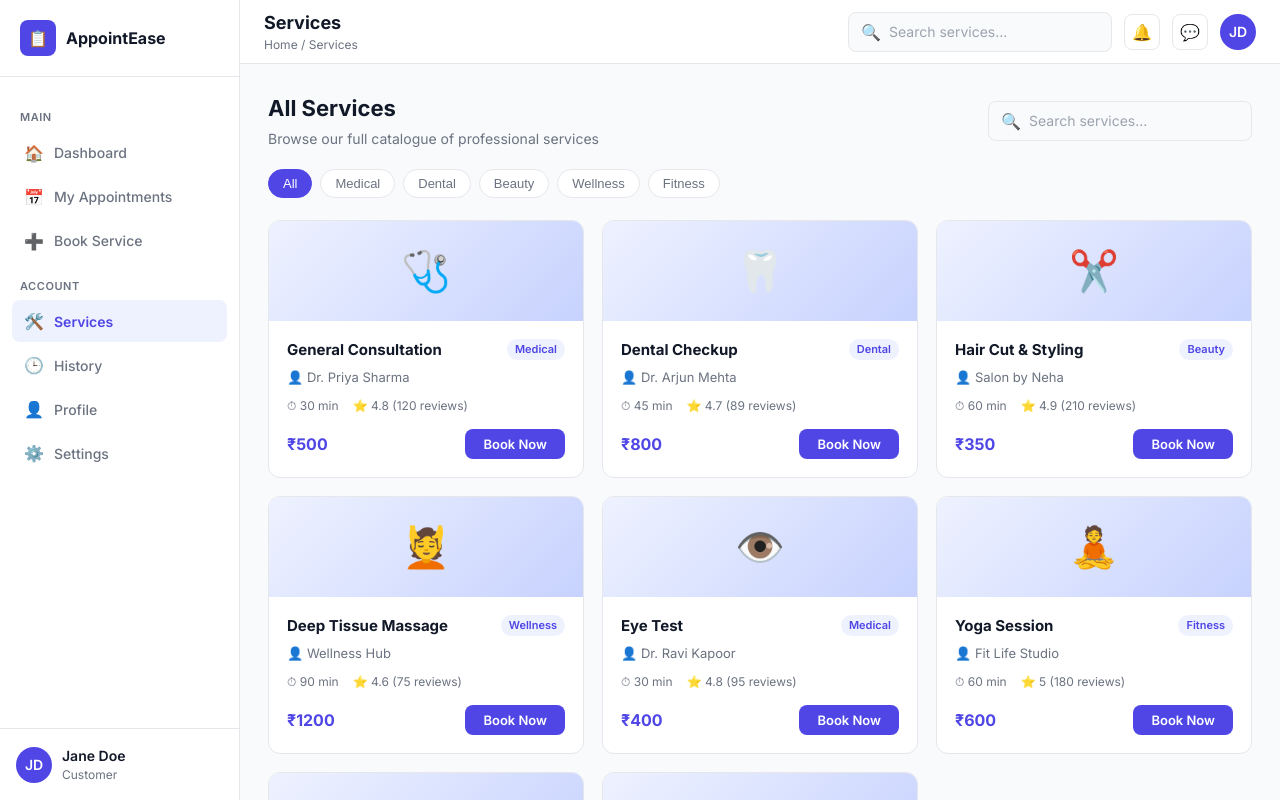
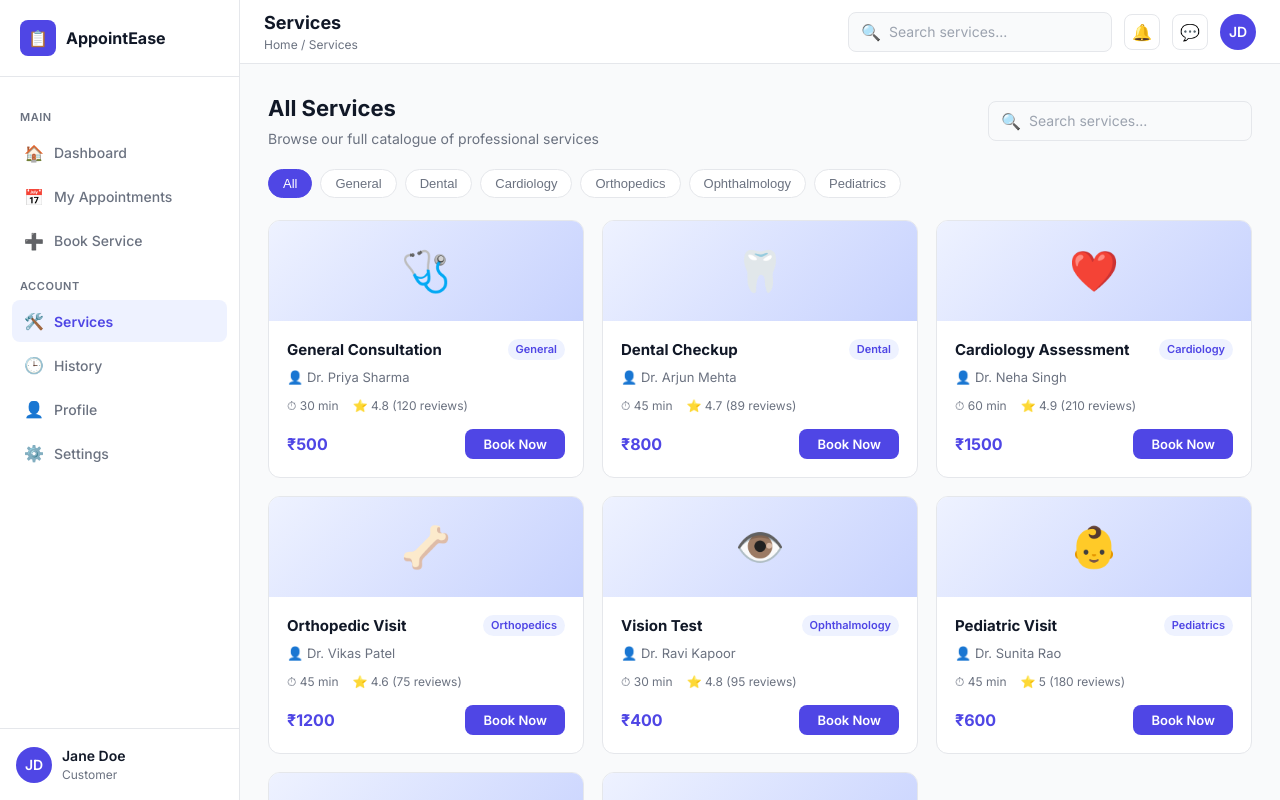
Before and after one commit to gayatribakle/Appointment-App-Odoo, a React app in the folder customer-view/frontend/: page /services in a window 1280 px wide. Shown: the top 800 px of the page. Built offline with nearby package versions, Linux system fonts and the light colour scheme; the HTML template or start-up script is replaced by a standard one.

Commit message:
Update frontend mock data to strictly reflect hospital domain

```diff
--- a/customer-view/frontend/src/pages/BookAppointment.jsx
+++ b/customer-view/frontend/src/pages/BookAppointment.jsx
@@ -4,10 +4,10 @@ import Sidebar from '../components/Sidebar';
 import Stepper from '../components/Stepper';
 
 const SERVICES = [
-  { id: 1, name: 'General Consultation', provider: 'Dr. Priya Sharma', duration: 30, price: 500,  category: 'Medical',  emoji: '🩺' },
-  { id: 2, name: 'Dental Checkup',        provider: 'Dr. Arjun Mehta',  duration: 45, price: 800,  category: 'Dental',   emoji: '🦷' },
-  { id: 3, name: 'Hair Cut & Styling',    provider: 'Salon by Neha',    duration: 60, price: 350,  category: 'Beauty',   emoji: '✂️' },
-  { id: 4, name: 'Deep Tissue Massage',   provider: 'Wellness Hub',     duration: 90, price: 1200, category: 'Wellness', emoji: '💆' },
+  { id: 1, name: 'General Consultation', provider: 'Dr. Priya Sharma', duration: 30, price: 500,  category: 'General',      emoji: '🩺' },
+  { id: 2, name: 'Dental Checkup',        provider: 'Dr. Arjun Mehta',  duration: 45, price: 800,  category: 'Dental',       emoji: '🦷' },
+  { id: 3, name: 'Cardiology Assessment', provider: 'Dr. Neha Singh',   duration: 60, price: 1500, category: 'Cardiology',   emoji: '❤️' },
+  { id: 4, name: 'Orthopedic Visit',      provider: 'Dr. Vikas Patel',  duration: 45, price: 1200, category: 'Orthopedics',  emoji: '🦴' },
 ];
 
 const PROVIDERS = {
@@ -20,12 +20,12 @@ const PROVIDERS = {
     { id:'p4', name:'Dr. Sneha Joshi',   specialty:'Orthodontist',      initials:'SJ', available: false },
   ],
   3: [
-    { id:'p5', name:'Neha Kapoor',       specialty:'Hair Stylist',      initials:'NK', available: true },
-    { id:'p6', name:'Priti Shah',        specialty:'Senior Stylist',    initials:'PS', available: true },
+    { id:'p5', name:'Dr. Neha Singh',    specialty:'Cardiologist',      initials:'NS', available: true },
+    { id:'p6', name:'Dr. Priti Shah',    specialty:'Senior Cardiologist',initials:'PS', available: true },
   ],
   4: [
-    { id:'p7', name:'Riya Menon',        specialty:'Massage Therapist', initials:'RM', available: true },
-    { id:'p8', name:'Ananya Das',        specialty:'Wellness Expert',   initials:'AD', available: true },
+    { id:'p7', name:'Dr. Vikas Patel',   specialty:'Orthopedic Surgeon', initials:'VP', available: true },
+    { id:'p8', name:'Dr. Ananya Das',    specialty:'Sports Medicine',    initials:'AD', available: true },
   ],
 };
 
--- a/customer-view/frontend/src/pages/Dashboard.jsx
+++ b/customer-view/frontend/src/pages/Dashboard.jsx
@@ -5,20 +5,20 @@ import Navbar from '../components/Navbar';
 import ServiceCard from '../components/ServiceCard';
 
 const SERVICES = [
-  { id: 1, name: 'General Consultation', provider: 'Dr. Priya Sharma',   duration: 30, price: 500,  category: 'Medical',  emoji: '🩺', rating: 4.8 },
-  { id: 2, name: 'Dental Checkup',        provider: 'Dr. Arjun Mehta',   duration: 45, price: 800,  category: 'Dental',   emoji: '🦷', rating: 4.7 },
-  { id: 3, name: 'Hair Cut & Styling',    provider: 'Salon by Neha',      duration: 60, price: 350,  category: 'Beauty',   emoji: '✂️', rating: 4.9 },
-  { id: 4, name: 'Deep Tissue Massage',   provider: 'Wellness Hub',       duration: 90, price: 1200, category: 'Wellness', emoji: '💆', rating: 4.6 },
-  { id: 5, name: 'Eye Test',              provider: 'Dr. Ravi Kapoor',    duration: 30, price: 400,  category: 'Medical',  emoji: '👁️', rating: 4.8 },
-  { id: 6, name: 'Yoga Session',          provider: 'Fit Life Studio',    duration: 60, price: 600,  category: 'Fitness',  emoji: '🧘', rating: 5.0 },
+  { id: 1, name: 'General Consultation', provider: 'Dr. Priya Sharma',   duration: 30, price: 500,  category: 'General',      emoji: '🩺', rating: 4.8 },
+  { id: 2, name: 'Dental Checkup',        provider: 'Dr. Arjun Mehta',   duration: 45, price: 800,  category: 'Dental',       emoji: '🦷', rating: 4.7 },
+  { id: 3, name: 'Cardiology Assessment', provider: 'Dr. Neha Singh',    duration: 60, price: 1500, category: 'Cardiology',   emoji: '❤️', rating: 4.9 },
+  { id: 4, name: 'Orthopedic Visit',      provider: 'Dr. Vikas Patel',   duration: 45, price: 1200, category: 'Orthopedics',  emoji: '🦴', rating: 4.6 },
+  { id: 5, name: 'Vision Test',           provider: 'Dr. Ravi Kapoor',   duration: 30, price: 400,  category: 'Ophthalmology',emoji: '👁️', rating: 4.8 },
+  { id: 6, name: 'Pediatric Visit',       provider: 'Dr. Sunita Rao',    duration: 45, price: 600,  category: 'Pediatrics',   emoji: '👶', rating: 5.0 },
 ];
 
 const UPCOMING = [
   { id: 'u1', service: 'General Consultation', provider: 'Dr. Priya Sharma', date: '2026-05-10', time: '10:00 AM', status: 'Confirmed' },
-  { id: 'u2', service: 'Yoga Session',          provider: 'Fit Life Studio',  date: '2026-05-14', time: '7:00 AM',  status: 'Confirmed' },
+  { id: 'u2', service: 'Cardiology Assessment',provider: 'Dr. Neha Singh',   date: '2026-05-14', time: '7:00 AM',  status: 'Confirmed' },
 ];
 
-const CATEGORIES = ['All Services', 'Medical', 'Dental', 'Beauty', 'Wellness', 'Fitness'];
+const CATEGORIES = ['All Services', 'General', 'Dental', 'Cardiology', 'Orthopedics', 'Ophthalmology', 'Pediatrics'];
 
 export default function Dashboard() {
   const navigate = useNavigate();
--- a/customer-view/frontend/src/pages/History.jsx
+++ b/customer-view/frontend/src/pages/History.jsx
@@ -4,11 +4,11 @@ import Sidebar from '../components/Sidebar';
 import Navbar from '../components/Navbar';
 
 const HISTORY = [
-  { id: 'APT-G7H8I9', service: 'Hair Cut & Styling',  provider: 'Salon by Neha',   date: '2026-04-28', time: '3:00 PM',  duration: 60, price: 413, rating: 5 },
-  { id: 'APT-J1K2L3', service: 'Yoga Session',         provider: 'Fit Life Studio', date: '2026-04-20', time: '7:00 AM',  duration: 60, price: 708, rating: 4 },
-  { id: 'APT-R1S2T3', service: 'General Consultation', provider: 'Dr. Priya Sharma',date: '2026-03-15', time: '10:30 AM', duration: 30, price: 590, rating: 5 },
-  { id: 'APT-U4V5W6', service: 'Skin Care Facial',     provider: 'Glow Clinic',     date: '2026-03-05', time: '2:00 PM',  duration: 75, price: 1121,rating: 4 },
-  { id: 'APT-X7Y8Z9', service: 'Eye Test',             provider: 'Dr. Ravi Kapoor', date: '2026-02-20', time: '9:00 AM',  duration: 30, price: 472, rating: 5 },
+  { id: 'APT-G7H8I9', service: 'Cardiology Assessment', provider: 'Dr. Neha Singh',   date: '2026-04-28', time: '3:00 PM',  duration: 60, price: 1500, rating: 5 },
+  { id: 'APT-J1K2L3', service: 'Orthopedic Visit',      provider: 'Dr. Vikas Patel',  date: '2026-04-20', time: '7:00 AM',  duration: 45, price: 1200, rating: 4 },
+  { id: 'APT-R1S2T3', service: 'General Consultation',  provider: 'Dr. Priya Sharma', date: '2026-03-15', time: '10:30 AM', duration: 30, price: 500, rating: 5 },
+  { id: 'APT-U4V5W6', service: 'Pediatric Visit',       provider: 'Dr. Sunita Rao',   date: '2026-03-05', time: '2:00 PM',  duration: 45, price: 600, rating: 4 },
+  { id: 'APT-X7Y8Z9', service: 'Vision Test',           provider: 'Dr. Ravi Kapoor',  date: '2026-02-20', time: '9:00 AM',  duration: 30, price: 400, rating: 5 },
 ];
 
 export default function History() {
--- a/customer-view/frontend/src/pages/MyAppointments.jsx
+++ b/customer-view/frontend/src/pages/MyAppointments.jsx
@@ -4,11 +4,11 @@ import Sidebar from '../components/Sidebar';
 import Navbar from '../components/Navbar';
 
 const APPOINTMENTS = [
-  { id: 'APT-A1B2C3', service: 'General Consultation', provider: 'Dr. Priya Sharma', date: '2026-05-10', time: '10:00 AM', duration: 30, price: 590, status: 'confirmed' },
-  { id: 'APT-D4E5F6', service: 'Dental Checkup',        provider: 'Dr. Arjun Mehta',  date: '2026-05-14', time: '11:30 AM', duration: 45, price: 944, status: 'confirmed' },
-  { id: 'APT-G7H8I9', service: 'Hair Cut & Styling',    provider: 'Salon by Neha',    date: '2026-04-28', time: '3:00 PM',  duration: 60, price: 413, status: 'completed' },
-  { id: 'APT-J1K2L3', service: 'Yoga Session',          provider: 'Fit Life Studio',  date: '2026-04-20', time: '7:00 AM',  duration: 60, price: 708, status: 'completed' },
-  { id: 'APT-M4N5O6', service: 'Eye Test',              provider: 'Dr. Ravi Kapoor',  date: '2026-04-10', time: '9:30 AM',  duration: 30, price: 472, status: 'cancelled' },
+  { id: 'APT-A1B2C3', service: 'General Consultation', provider: 'Dr. Priya Sharma', date: '2026-05-10', time: '10:00 AM', duration: 30, price: 500, status: 'confirmed' },
+  { id: 'APT-D4E5F6', service: 'Dental Checkup',        provider: 'Dr. Arjun Mehta',  date: '2026-05-14', time: '11:30 AM', duration: 45, price: 800, status: 'confirmed' },
+  { id: 'APT-G7H8I9', service: 'Cardiology Assessment', provider: 'Dr. Neha Singh',   date: '2026-04-28', time: '3:00 PM',  duration: 60, price: 1500, status: 'completed' },
+  { id: 'APT-J1K2L3', service: 'Orthopedic Visit',      provider: 'Dr. Vikas Patel',  date: '2026-04-20', time: '7:00 AM',  duration: 45, price: 1200, status: 'completed' },
+  { id: 'APT-M4N5O6', service: 'Vision Test',           provider: 'Dr. Ravi Kapoor',  date: '2026-04-10', time: '9:30 AM',  duration: 30, price: 400, status: 'cancelled' },
 ];
 
 const STATUS_COLORS = {
--- a/customer-view/frontend/src/pages/Services.jsx
+++ b/customer-view/frontend/src/pages/Services.jsx
@@ -4,17 +4,17 @@ import Sidebar from '../components/Sidebar';
 import Navbar from '../components/Navbar';
 
 const ALL_SERVICES = [
-  { id: 1, name: 'General Consultation', provider: 'Dr. Priya Sharma',  duration: 30, price: 500,  category: 'Medical',  emoji: '🩺', rating: 4.8, reviews: 120 },
-  { id: 2, name: 'Dental Checkup',        provider: 'Dr. Arjun Mehta',  duration: 45, price: 800,  category: 'Dental',   emoji: '🦷', rating: 4.7, reviews: 89  },
-  { id: 3, name: 'Hair Cut & Styling',    provider: 'Salon by Neha',    duration: 60, price: 350,  category: 'Beauty',   emoji: '✂️', rating: 4.9, reviews: 210 },
-  { id: 4, name: 'Deep Tissue Massage',   provider: 'Wellness Hub',     duration: 90, price: 1200, category: 'Wellness', emoji: '💆', rating: 4.6, reviews: 75  },
-  { id: 5, name: 'Eye Test',              provider: 'Dr. Ravi Kapoor',  duration: 30, price: 400,  category: 'Medical',  emoji: '👁️', rating: 4.8, reviews: 95  },
-  { id: 6, name: 'Yoga Session',          provider: 'Fit Life Studio',  duration: 60, price: 600,  category: 'Fitness',  emoji: '🧘', rating: 5.0, reviews: 180 },
-  { id: 7, name: 'Skin Care Facial',      provider: 'Glow Clinic',      duration: 75, price: 950,  category: 'Beauty',   emoji: '🧖', rating: 4.7, reviews: 140 },
-  { id: 8, name: 'Physiotherapy',         provider: 'Dr. Sunita Rao',   duration: 45, price: 700,  category: 'Medical',  emoji: '🏃', rating: 4.9, reviews: 60  },
+  { id: 1, name: 'General Consultation', provider: 'Dr. Priya Sharma',  duration: 30, price: 500,  category: 'General',      emoji: '🩺', rating: 4.8, reviews: 120 },
+  { id: 2, name: 'Dental Checkup',        provider: 'Dr. Arjun Mehta',  duration: 45, price: 800,  category: 'Dental',       emoji: '🦷', rating: 4.7, reviews: 89  },
+  { id: 3, name: 'Cardiology Assessment', provider: 'Dr. Neha Singh',   duration: 60, price: 1500, category: 'Cardiology',   emoji: '❤️', rating: 4.9, reviews: 210 },
+  { id: 4, name: 'Orthopedic Visit',      provider: 'Dr. Vikas Patel',  duration: 45, price: 1200, category: 'Orthopedics',  emoji: '🦴', rating: 4.6, reviews: 75  },
+  { id: 5, name: 'Vision Test',           provider: 'Dr. Ravi Kapoor',  duration: 30, price: 400,  category: 'Ophthalmology',emoji: '👁️', rating: 4.8, reviews: 95  },
+  { id: 6, name: 'Pediatric Visit',       provider: 'Dr. Sunita Rao',   duration: 45, price: 600,  category: 'Pediatrics',   emoji: '👶', rating: 5.0, reviews: 180 },
+  { id: 7, name: 'Dermatology Consult',   provider: 'Dr. Rakesh Verma', duration: 30, price: 950,  category: 'Dermatology',  emoji: ' छाला', rating: 4.7, reviews: 140 },
+  { id: 8, name: 'ENT Checkup',           provider: 'Dr. Anil Gupta',   duration: 30, price: 700,  category: 'ENT',          emoji: '👂', rating: 4.9, reviews: 60  },
 ];
 
-const CATS = ['All', 'Medical', 'Dental', 'Beauty', 'Wellness', 'Fitness'];
+const CATS = ['All', 'General', 'Dental', 'Cardiology', 'Orthopedics', 'Ophthalmology', 'Pediatrics'];
 
 export default function Services() {
   const navigate = useNavigate();
```
